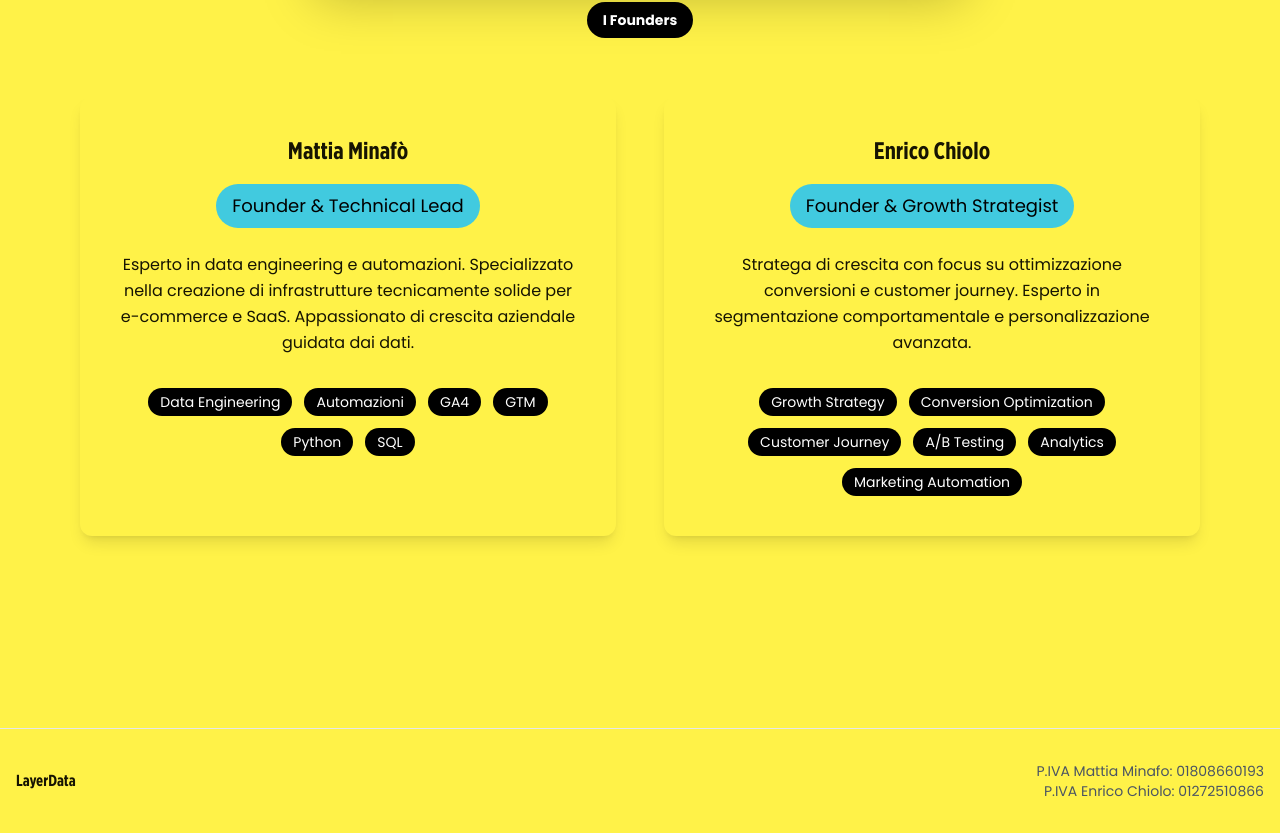
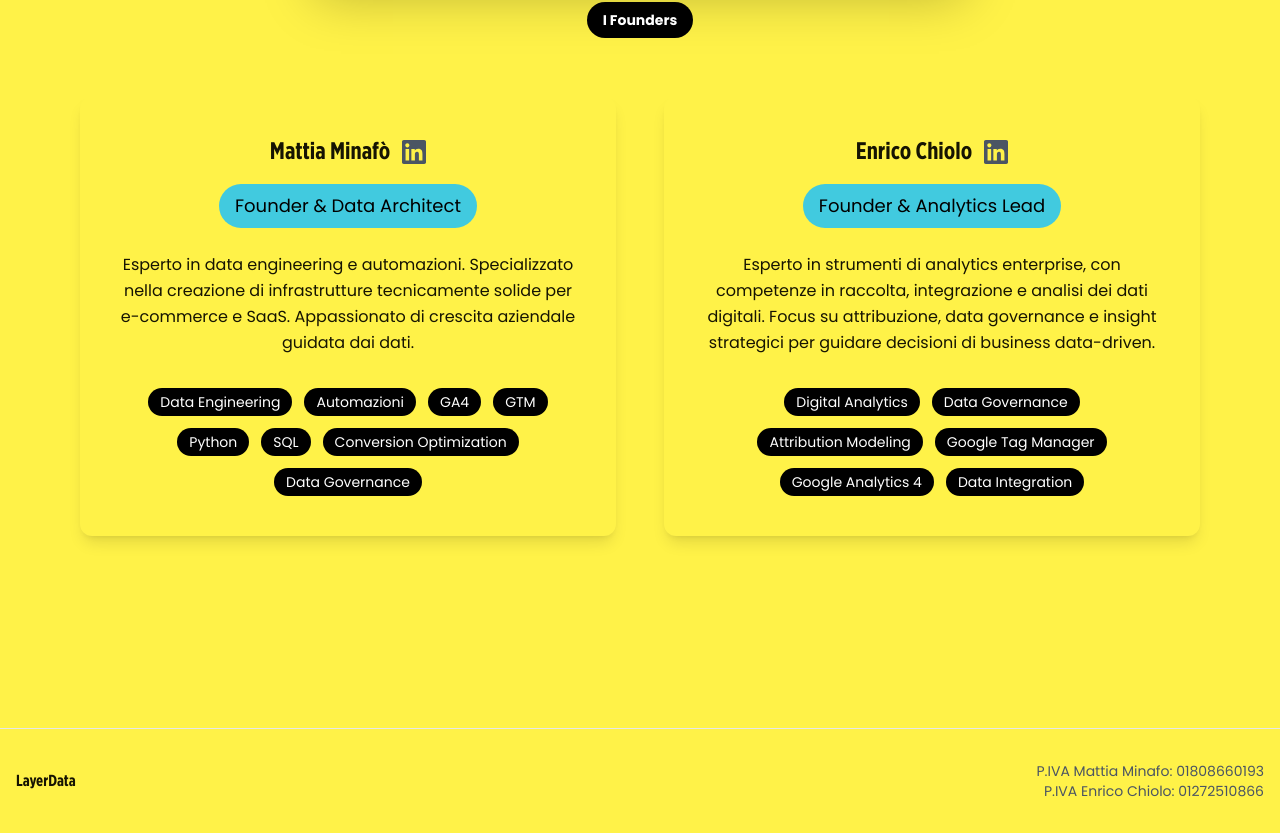
Before and after one commit to mattiaminafo/layerdata, a Next.js app: page / in a window 1280 px wide. Shown: the part 4724-5557 px from the top of the page. Built offline with nearby package versions, Linux system fonts and the light colour scheme.

Commit message:
feat: add LinkedIn icons for founders in aboutus component - Add LinkedIn URLs for Mattia Minafò and Enrico Chiolo - Implement clickable LinkedIn icons next to founder names - Add hover effects and accessibility features - Integrate professional networking links in founder cards

```diff
--- a/components/aboutus.js
+++ b/components/aboutus.js
@@ -2,15 +2,17 @@
   const team = [
     {
       name: "Mattia Minafò",
-      role: "Founder & Technical Lead",
+      role: "Founder & Data Architect",
       description: "Esperto in data engineering e automazioni. Specializzato nella creazione di infrastrutture tecnicamente solide per e-commerce e SaaS. Appassionato di crescita aziendale guidata dai dati.",
-      skills: ["Data Engineering", "Automazioni", "GA4", "GTM", "Python", "SQL"],
+      skills: ["Data Engineering", "Automazioni", "GA4", "GTM", "Python", "SQL","Conversion Optimization","Data Governance"],
+      linkedin: "https://www.linkedin.com/in/mattiaminafo/",
     },
     {
       name: "Enrico Chiolo",
-      role: "Founder & Growth Strategist",
-      description: "Stratega di crescita con focus su ottimizzazione conversioni e customer journey. Esperto in segmentazione comportamentale e personalizzazione avanzata.",
-      skills: ["Growth Strategy", "Conversion Optimization", "Customer Journey", "A/B Testing", "Analytics", "Marketing Automation"],
+      role: "Founder & Analytics Lead",
+      description: "Esperto in strumenti di analytics enterprise, con competenze in raccolta, integrazione e analisi dei dati digitali. Focus su attribuzione, data governance e insight strategici per guidare decisioni di business data-driven.",
+      skills: ["Digital Analytics", "Data Governance", "Attribution Modeling", "Google Tag Manager", "Google Analytics 4", "Data Integration"],
+      linkedin: "https://www.linkedin.com/in/enricochiolo/",
     },
   ];
 
@@ -39,7 +41,20 @@
         <div className="grid grid-cols-1 md:grid-cols-2 gap-8 sm:gap-10 md:gap-12 mt-8 sm:mt-12 md:mt-16">
           {team.map((member, index) => (
             <div key={member.name} className="bg-base-100 p-6 sm:p-8 md:p-10 rounded-xl shadow-lg flex flex-col items-center text-center">
-              <h3 className="text-2xl font-bold mb-4 font-gotham">{member.name}</h3>
+              <div className="flex items-center gap-3 mb-4">
+                <h3 className="text-2xl font-bold font-gotham">{member.name}</h3>
+                <a
+                  href={member.linkedin}
+                  target="_blank"
+                  rel="noopener noreferrer"
+                  className="text-gray-600 hover:text-blue-600 transition-colors"
+                  aria-label={`LinkedIn di ${member.name}`}
+                >
+                  <svg className="w-6 h-6" fill="currentColor" viewBox="0 0 24 24">
+                    <path d="M20.447 20.452h-3.554v-5.569c0-1.328-.027-3.047-1.852-3.047-1.853 0-2.136 1.445-2.136 2.939v5.677H9.351V9h3.414v1.561h.046c.477-.9 1.637-1.85 3.37-1.85 3.601 0 4.267 2.37 4.267 5.455v6.286zM5.337 7.433c-1.144 0-2.063-.926-2.063-2.065 0-1.138.92-2.063 2.063-2.063 1.14 0 2.064.925 2.064 2.063 0 1.139-.925 2.065-2.064 2.065zm1.782 13.019H3.555V9h3.564v11.452zM22.225 0H1.771C.792 0 0 .774 0 1.729v20.542C0 23.227.792 24 1.771 24h20.451C23.2 24 24 23.227 24 22.271V1.729C24 .774 23.2 0 22.222 0h.003z"/>
+                  </svg>
+                </a>
+              </div>
               <p className="text-lg text-black mb-6 font-poppins px-4 py-2 rounded-full" style={{backgroundColor: '#41cadf'}}>{member.role}</p>
 
               <p className="text-base leading-relaxed mb-8">
```
